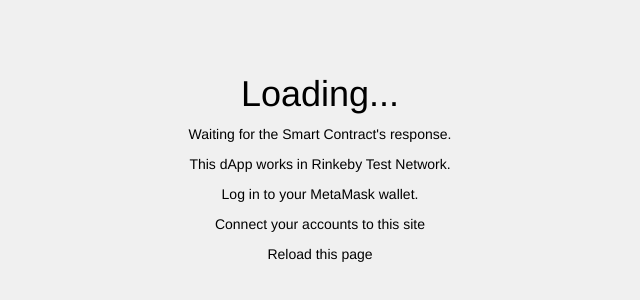
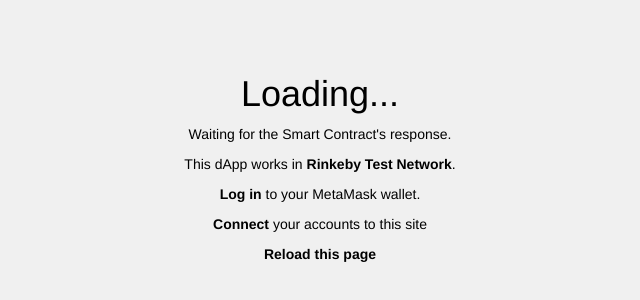
Before and after one commit to RedSmartRobot/red-blue, a plain HTML site: page index.html in a window 1280 px wide. Shown: the part 202-502 px from the top of the page, without its empty margins (320-960 px from the left). Drawn offline with Linux system fonts and the light colour scheme; a script that the page names is missing.

Commit message:
Update index.html

```diff
--- a/index.html
+++ b/index.html
@@ -27,11 +27,11 @@
 <div id="loading-placeholder" class="text-center">
     <h1>Loading...</h1>
     <p>Waiting for the Smart Contract's response.</p>
-    <p>This dApp works in Rinkeby Test Network.</p>
+    <p>This dApp works in <b>Rinkeby Test Network</b>.</p>
 	<!-- EDITED -->
-	 <p>Log in to your MetaMask wallet.</p>
-  	 <p>Connect your accounts to this site</p>
-  	 <p>Reload this page</p>
+	 <p><b>Log in</b> to your MetaMask wallet.</p>
+  	 <p><b>Connect</b> your accounts to this site</p>
+  	 <p><b>Reload<b/> this page</p>
 
 	<!-- EDITED -->
 </div>
```
